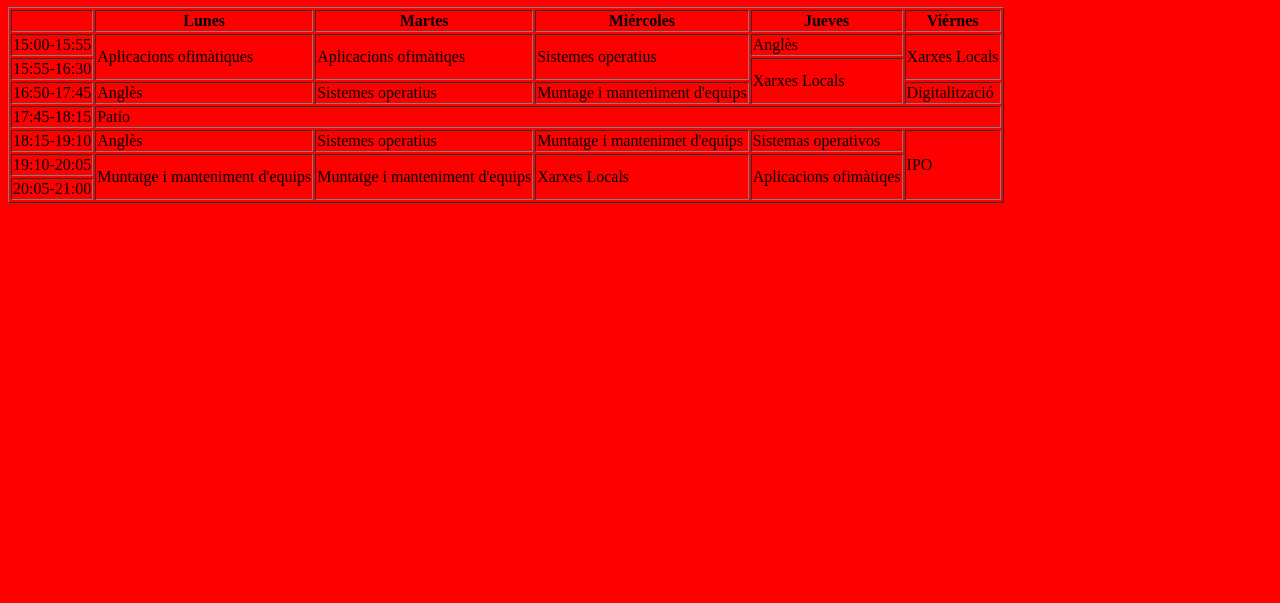
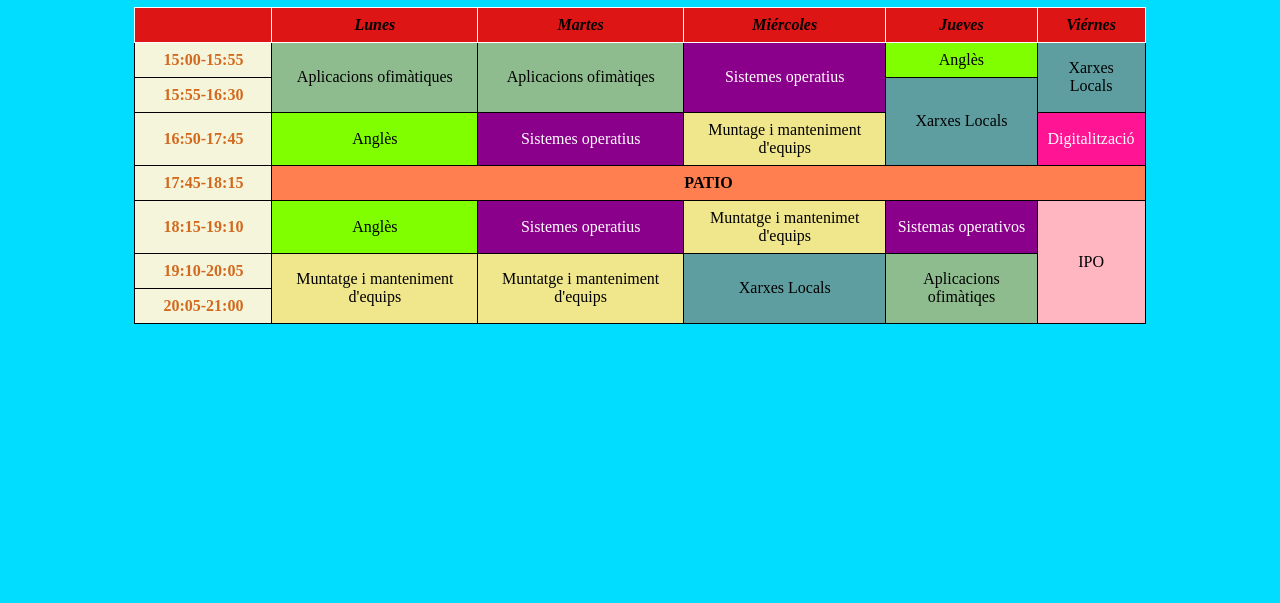
Before and after one commit to Francescb849/introduccion_HTML, a plain HTML site: page horario.html in a window 1280 px wide. Shown: the part 197-800 px from the top of the page. Drawn offline with Linux system fonts and the light colour scheme.

Commit message:
He posat color a l'horari

```diff
--- a/css/styles.css
+++ b/css/styles.css
@@ -1,3 +1,71 @@
 body{
-    background-color: red;
+    background-color: rgb(0, 221, 255);
 }
+
+
+h1{
+    text-align: center;
+    color: blueviolet;
+}
+
+
+table{
+    background-color: white;
+    width: 80%;
+    margin: auto;
+    border-collapse: collapse;
+}
+
+th,td{
+    border: 1px solid black;
+    padding: 8px;
+    text-align: center;
+}
+
+th{
+    background-color: rgb(221, 21, 21);
+    font-weight: bold;
+    font-style: italic;
+    border: 1px solid white;
+}
+
+.hora{
+    background-color: beige;
+    color: chocolate;
+    font-weight: bold;
+    width: 120px;
+}
+
+.Patio{
+    background-color: coral;
+    font-weight: bold;
+    text-transform: uppercase;
+    text-align: center;
+}
+
+.Aplicacions{
+    background-color: darkseagreen;
+}
+.Sistemas{
+    background-color: darkmagenta;
+    color: white;
+}
+
+.Angles{
+    background-color: chartreuse;
+}
+
+.Digitalització{
+    background-color: deeppink;
+    color: white;
+}
+
+.Xarxes{
+    background-color: cadetblue;
+}
+.Muntatge{
+    background-color: khaki;
+}
+.IPO{
+    background-color: lightpink;
+}
--- a/horario.html
+++ b/horario.html
@@ -42,45 +42,45 @@
         <th>Viérnes</th>
     </tr>
     <tr>
-        <td>15:00-15:55</td>
-        <td rowspan="2">Aplicacions ofimàtiques</td>
-        <td rowspan="2">Aplicacions ofimàtiqes</td>
-        <td rowspan="2">Sistemes operatius</td>
-        <td>Anglès</td>
-        <td rowspan="2">Xarxes Locals</td>
+        <td class="hora">15:00-15:55</td>
+        <td rowspan="2" class="Aplicacions">Aplicacions ofimàtiques</td>
+        <td rowspan="2" class="Aplicacions">Aplicacions ofimàtiqes</td>
+        <td rowspan="2" class="Sistemas">Sistemes operatius</td>
+        <td class="Angles">Anglès</td>
+        <td rowspan="2" class="Xarxes">Xarxes Locals</td>
     </tr>
  <tr>
-        <td>15:55-16:30</td>
-        <td rowspan="2">Xarxes Locals</td>
+        <td class="hora">15:55-16:30</td>
+        <td rowspan="2" class="Xarxes">Xarxes Locals</td>
     </tr>
      <tr>
-        <td>16:50-17:45</td>
-         <td>Anglès</td>
-         <td>Sistemes operatius</td>
-         <td>Muntage i manteniment d'equips</td>
-         <td>Digitalització</td>
+        <td class="hora">16:50-17:45</td>
+         <td class="Angles">Anglès</td>
+         <td class="Sistemas">Sistemes operatius</td>
+         <td class="Muntatge">Muntage i manteniment d'equips</td>
+         <td class="Digitalització">Digitalització</td>
     </tr>
      <tr>
-        <td>17:45-18:15</td>
-        <td colspan="5">Patio</td>
+        <td class="hora">17:45-18:15</td>
+        <td colspan="5" class="Patio">Patio</td>
     </tr>
      <tr>
-        <td>18:15-19:10</td>
-        <td>Anglès</td>
-        <td>Sistemes operatius</td>
-        <td>Muntatge i mantenimet d'equips</td>
-        <td>Sistemas operativos</td>
-        <td rowspan="3">IPO</td>
+        <td class="hora">18:15-19:10</td>
+        <td class="Angles">Anglès</td>
+        <td class="Sistemas">Sistemes operatius</td>
+        <td class="Muntatge">Muntatge i mantenimet d'equips</td>
+        <td class="Sistemas">Sistemas operativos</td>
+        <td rowspan="3" class="IPO">IPO</td>
     </tr>
  <tr>
-        <td>19:10-20:05</td>
-        <td rowspan="2">Muntatge i manteniment d'equips</td>
-        <td rowspan="2">Muntatge i manteniment d'equips</td>
-        <td rowspan="2">Xarxes Locals</td>
-        <td rowspan="2">Aplicacions ofimàtiqes</td>
+        <td class="hora">19:10-20:05</td>
+        <td rowspan="2" class="Muntatge">Muntatge i manteniment d'equips</td>
+        <td rowspan="2" class="Muntatge">Muntatge i manteniment d'equips</td>
+        <td rowspan="2" class="Xarxes">Xarxes Locals</td>
+        <td rowspan="2" class="Aplicacions">Aplicacions ofimàtiqes</td>
     </tr>
      <tr>
-        <td>20:05-21:00</td>
+        <td class="hora">20:05-21:00</td>
     </tr>
 
 
```
